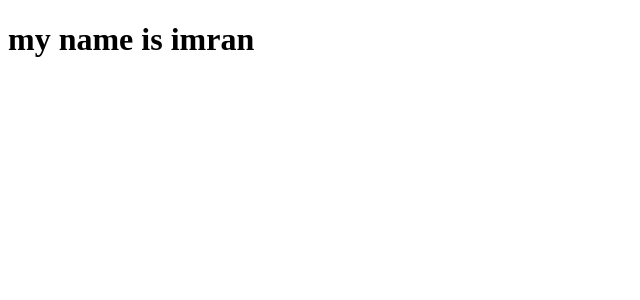
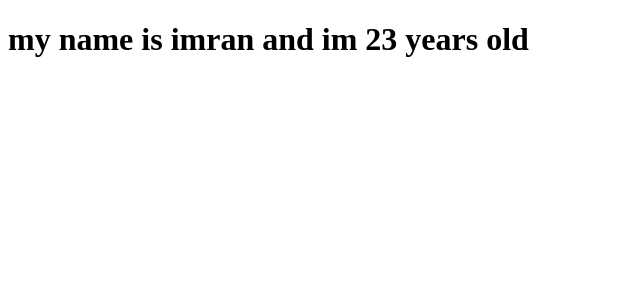
Before and after one commit to imran-techvoyager/React19, a React (Vite) app in the folder day-2/: page / in a window 1280 px wide. Shown: the top 300 px of the page, without its empty margins (0-640 px from the left). Built offline with nearby package versions, Linux system fonts and the light colour scheme.

Commit message:
feat(contextApi): implement context providers for name and age in App component

```diff
--- a/day-2/src/App.jsx
+++ b/day-2/src/App.jsx
@@ -1,13 +1,20 @@
 import React from 'react'
 import ComponentA from './propdrill/ComponentA'
+import { createContext } from 'react';
+
+export const context = createContext();
+export const context1 = createContext();
 
 const App = () => {
   const name = "imran";
+  const age = 23;
 
   return (
-    <div>
-      <ComponentA name={name}/>
-    </div>
+    <context.Provider value={name}>
+      <context1.Provider value={age}>
+        <ComponentA />
+      </context1.Provider>
+    </context.Provider>
   )
 }
 
--- a/day-2/src/propdrill/ComponentA.jsx
+++ b/day-2/src/propdrill/ComponentA.jsx
@@ -1,10 +1,10 @@
 import React from 'react'
 import ComponentB from './ComponentB'
 
-const ComponentA = ({name}) => {
+const ComponentA = () => {
   return (
     <div>
-        <ComponentB name={name}/>
+        <ComponentB />
     </div>
   )
 }
--- a/day-2/src/propdrill/ComponentB.jsx
+++ b/day-2/src/propdrill/ComponentB.jsx
@@ -1,10 +1,10 @@
 import React from 'react'
 import ComponentC from './ComponentC'
 
-const ComponentB = ({name}) => {
+const ComponentB = () => {
   return (
     <div>
-        <ComponentC name={name}/>
+        <ComponentC />
     </div>
   )
 }
--- a/day-2/src/propdrill/ComponentC.jsx
+++ b/day-2/src/propdrill/ComponentC.jsx
@@ -1,10 +1,18 @@
 import React from 'react'
+import { context } from '../App'
+import { context1 } from '../App'
 
-const ComponentC = ({name}) => {
+const ComponentC = () => {
   return (
-    <div>
-        <h1>my name is {name}</h1>
-    </div>
+    <context.Consumer>
+        {(name) => {
+            return <context1.Consumer>
+                {(age) => (
+                    <h1>my name is {name} and im {age} years old</h1>
+                )}
+            </context1.Consumer>
+        }}
+    </context.Consumer>
   )
 }
 
```
